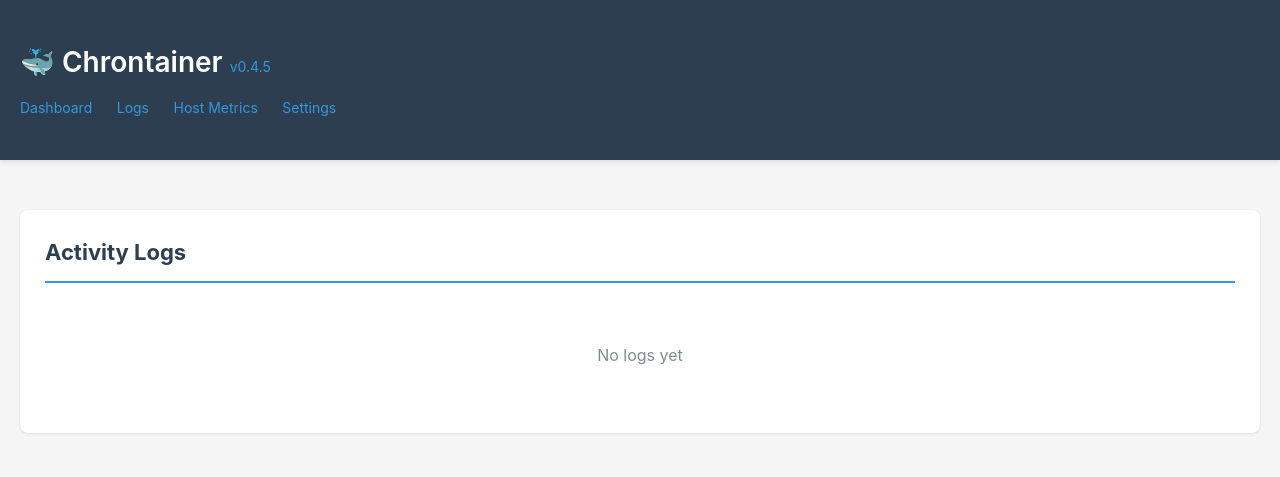
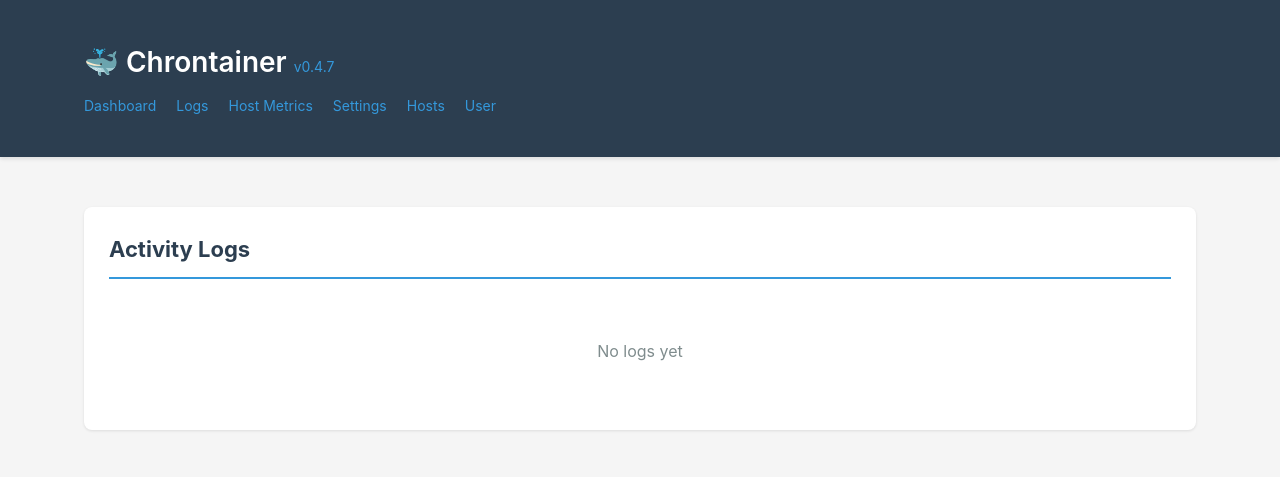
Before and after one commit to rsousa88/chrontainer, a Flask app: page /logs in a window 1280 px wide. Shown: the top 477 px of the page. Run offline with Flask 3, Linux system fonts and the light colour scheme; a user stored in the database is signed in; data that the repository does not hold is empty; parts of the project's set-up code (start-up, migrations or seed data) failed here and were passed over; some libraries are stand-ins or nearby versions.

Commit message:
Speed up dashboard load and align layouts

```diff
--- a/app/main.py
+++ b/app/main.py
@@ -29,7 +29,7 @@ import re
 load_dotenv()
 
 # Version
-VERSION = "0.4.5"
+VERSION = "0.4.7"
 
 HOST_METRICS_CACHE = {}
 HOST_METRICS_CACHE_TTL_SECONDS = 20
@@ -233,7 +233,7 @@ def _extract_version_from_labels(labels, source):
     return None, None
 
 
-def get_image_version(container, image_name, docker_client=None):
+def get_image_version(container, image_name, docker_client=None, allow_registry=True):
     """Best-effort version from image labels, falling back to version-like tags."""
     labels = {}
     try:
@@ -252,20 +252,6 @@ def get_image_version(container, image_name, docker_client=None):
         match = VERSION_IN_TEXT_RE.search(ref_name)
         if match:
             return match.group(0), 'label'
-
-    try:
-        envs = container.attrs.get('Config', {}).get('Env', []) or []
-        for entry in envs:
-            if '=' not in entry:
-                continue
-            key, value = entry.split('=', 1)
-            if 'VERSION' not in key.upper():
-                continue
-            match = VERSION_IN_TEXT_RE.search(value)
-            if match:
-                return match.group(0), 'env'
-    except Exception:
-        pass
 
     if docker_client:
         try:
@@ -305,7 +291,7 @@ def get_image_version(container, image_name, docker_client=None):
         if match:
             return match.group(0), 'tag'
 
-    if docker_client and image_name and ':' in image_name:
+    if docker_client and allow_registry and image_name and ':' in image_name:
         cache_key = image_name
         cached = get_cached_image_version(cache_key)
         if cached:
@@ -668,7 +654,7 @@ def check_for_update(container, client):
         local_image = container.image
         local_digest = local_image.attrs.get('RepoDigests', [])
         if not local_digest:
-            return False, None, None, None, "Update check unavailable: local image has no registry digest (likely built locally)."
+            return False, None, None, None, "No local digest"
         local_digest = local_digest[0].split('@')[1] if '@' in local_digest[0] else None
 
         # Pull latest image info without actually pulling the image
@@ -681,7 +667,7 @@ def check_for_update(container, client):
             remote_version = get_registry_version(registry_data)
 
             if not remote_digest or not local_digest:
-                return False, None, None, None, "Update check unavailable: missing digest for comparison."
+                return False, None, None, None, "Digest missing"
 
             # Compare digests
             has_update = (remote_digest != local_digest)
@@ -1496,7 +1482,7 @@ def index():
                         status_class = 'error'
 
                     image_display = strip_image_tag(image_name)
-                    image_version, version_source = get_image_version(container, image_name, docker_client)
+                    image_version, version_source = get_image_version(container, image_name, docker_client, allow_registry=False)
                     host_color = host_color_map.get(host_id, HOST_DEFAULT_COLOR)
                     host_text_color = host_text_color_map.get(host_id, get_contrast_text_color(host_color))
 
@@ -1646,7 +1632,7 @@ def get_containers():
                         status_class = 'error'
 
                     image_display = strip_image_tag(image_name)
-                    image_version, version_source = get_image_version(container, image_name, docker_client)
+                    image_version, version_source = get_image_version(container, image_name, docker_client, allow_registry=False)
                     host_color = host_color_map.get(host_id, HOST_DEFAULT_COLOR)
                     host_text_color = host_text_color_map.get(host_id, get_contrast_text_color(host_color))
 
--- a/templates/hosts.html
+++ b/templates/hosts.html
@@ -9,11 +9,11 @@
     <style>
         * { margin: 0; padding: 0; box-sizing: border-box; }
         body { font-family: -apple-system, BlinkMacSystemFont, 'Segoe UI', Roboto, sans-serif; background: #f5f5f5; color: #333; line-height: 1.6; }
-        .container { max-width: 1200px; margin: 0 auto; padding: 20px; }
+        .container { max-width: 90%; width: 90%; margin: 0 auto; padding: 20px; }
         header { background: #2c3e50; color: white; padding: 20px 0; margin-bottom: 30px; box-shadow: 0 2px 4px rgba(0,0,0,0.1); }
         header h1 { font-size: 28px; font-weight: 600; }
-        .nav-links { margin-top: 10px; }
-        .nav-links a { color: #3498db; text-decoration: none; margin-right: 20px; font-size: 14px; }
+        .nav-links { margin-top: 10px; display: flex; flex-wrap: wrap; align-items: center; gap: 6px; }
+        .nav-links a { color: #3498db; text-decoration: none; margin-right: 14px; font-size: 14px; }
         .nav-links a:hover { color: #5dade2; }
         .card { background: white; border-radius: 8px; padding: 25px; margin-bottom: 20px; box-shadow: 0 2px 4px rgba(0,0,0,0.1); }
         .card h2 { font-size: 20px; margin-bottom: 15px; color: #2c3e50; border-bottom: 2px solid #3498db; padding-bottom: 10px; }
--- a/templates/index.html
+++ b/templates/index.html
@@ -908,6 +908,8 @@
                 <a href="/logs">Logs</a>
                 <a href="/metrics">Host Metrics</a>
                 <a href="/settings">Settings</a>
+                <a href="/hosts">Hosts</a>
+                <a href="/user-settings">User</a>
                 <span class="tooltip-container" style="margin-left: 10px;">
                     <button onclick="showKeyboardShortcuts()" style="background: none; border: 1px solid #3498db; color: #3498db; padding: 6px 12px; border-radius: 4px; cursor: pointer; font-size: 13px;">⌨️</button>
                     <span class="tooltip-text">Keyboard Shortcuts (?)</span>
--- a/templates/logs.html
+++ b/templates/logs.html
@@ -20,7 +20,8 @@
         }
 
         .container {
-            max-width: 1400px;
+            max-width: 90%;
+            width: 90%;
             margin: 0 auto;
             padding: 20px;
         }
@@ -40,12 +41,16 @@
 
         .nav-links {
             margin-top: 10px;
+            display: flex;
+            flex-wrap: wrap;
+            align-items: center;
+            gap: 6px;
         }
 
         .nav-links a {
             color: #3498db;
             text-decoration: none;
-            margin-right: 20px;
+            margin-right: 14px;
             font-size: 14px;
         }
 
@@ -132,6 +137,8 @@
                 <a href="/logs">Logs</a>
                 <a href="/metrics">Host Metrics</a>
                 <a href="/settings">Settings</a>
+                <a href="/hosts">Hosts</a>
+                <a href="/user-settings">User</a>
             </div>
         </div>
     </header>
```
Also changed, not shown: templates/metrics.html (+25 -4 lines), templates/settings.html (+5 -3 lines), templates/user_settings.html (+8 -3 lines).
